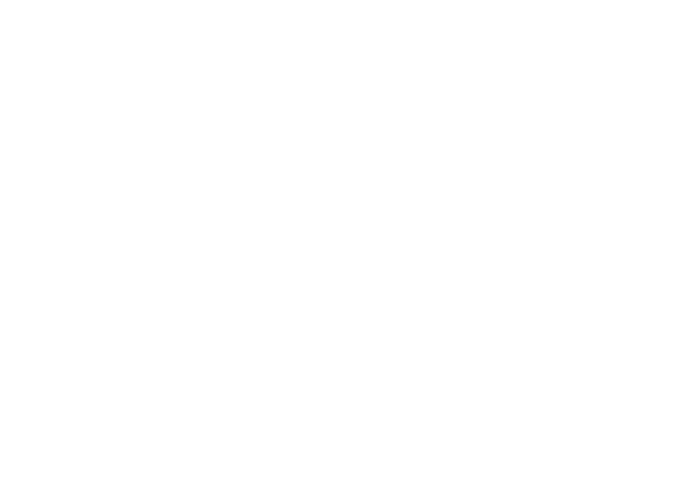
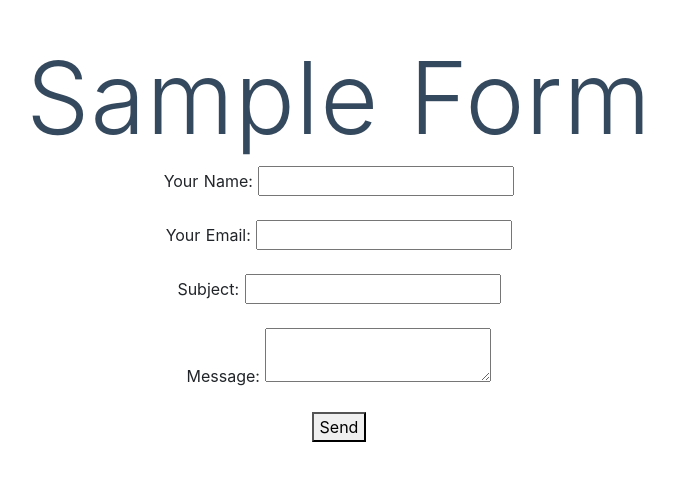
Before and after one commit to ogawatti/nuxt-sample, a Nuxt app: page /form in a window 1280 px wide. Before the commit this address had no page. Shown: the part 152-632 px from the top of the page, without its empty margins (301-975 px from the left). Built offline with nearby package versions, Linux system fonts and the light colour scheme.

Commit message:
add form page

```diff
--- /dev/null
+++ b/pages/form.vue
@@ -0,0 +1,60 @@
+<template>
+  <div class="container">
+    <div>
+      <h1 class="title">Sample Form</h1>
+      <form name="contact" method="POST" netlify>
+        <p>
+          <label>Your Name: <input type="text" name="name" /></label>
+        </p>
+        <p>
+          <label>Your Email: <input type="email" name="email" /></label>
+        </p>
+        <p>
+          <label>Subject: <input type="text" name="subject" /></label>
+        </p>
+        <p>
+          <label>Message: <textarea name="message"></textarea></label>
+        </p>
+        <p>
+          <button type="submit">Send</button>
+        </p>
+      </form>
+    </div>
+  </div>
+</template>
+
+<script>
+import SampleImg from '~/components/SampleImg.vue'
+
+export default {
+  components: {
+    SampleImg
+  },
+  data () {
+    return {
+      variable: process.env.VARIABLE
+    }
+  }
+}
+</script>
+
+<style>
+.container {
+  margin: 0 auto;
+  min-height: 100vh;
+  display: flex;
+  justify-content: center;
+  align-items: center;
+  text-align: center;
+}
+
+.title {
+  font-family: 'Quicksand', 'Source Sans Pro', -apple-system, BlinkMacSystemFont,
+    'Segoe UI', Roboto, 'Helvetica Neue', Arial, sans-serif;
+  display: block;
+  font-weight: 300;
+  font-size: 100px;
+  color: #35495e;
+  letter-spacing: 1px;
+}
+</style>
```
Also changed, not shown: 1 other file (tests, documents, lock files or other folders).
